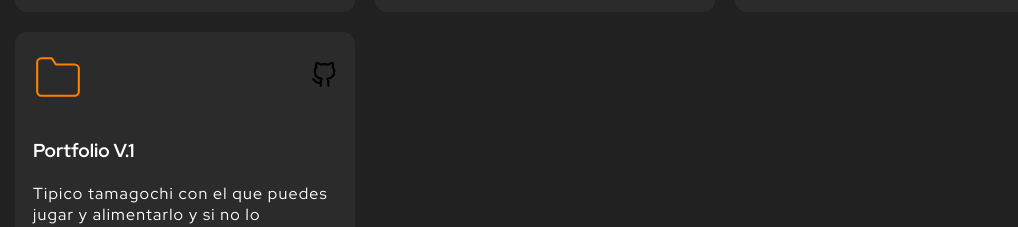
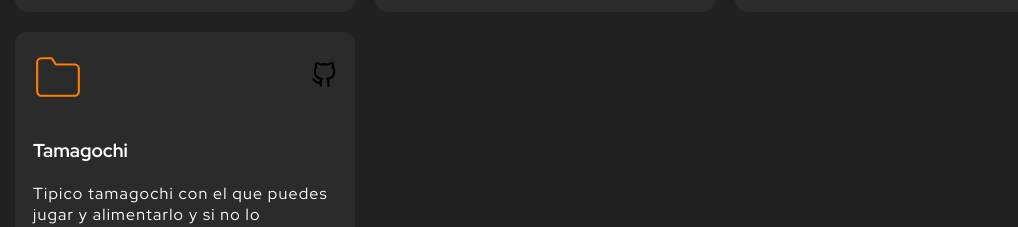
Before and after one commit to VanBan273/IvanOyolaPortfolio, a React (Create React App) app in the folder portfolio/: page / in a window 1280 px wide. Shown: the part 2560-2787 px from the top of the page, without its empty margins (95-1113 px from the left). Built offline with nearby package versions, Linux system fonts and the light colour scheme.

Commit message:
error
solucionado

```diff
--- a/portfolio/src/components/Portfolio/Portfolio.tsx
+++ b/portfolio/src/components/Portfolio/Portfolio.tsx
@@ -194,7 +194,7 @@ export function Portfolio(){
           </div>
           </header>
           <div className="body">
-            <h3>Portfolio V.1</h3>
+            <h3>Tamagochi</h3>
             <p>Tipico tamagochi con el que puedes jugar y alimentarlo y si no lo atiendes, tras cierto tiempo, muere.
             </p>
           </div>
```
